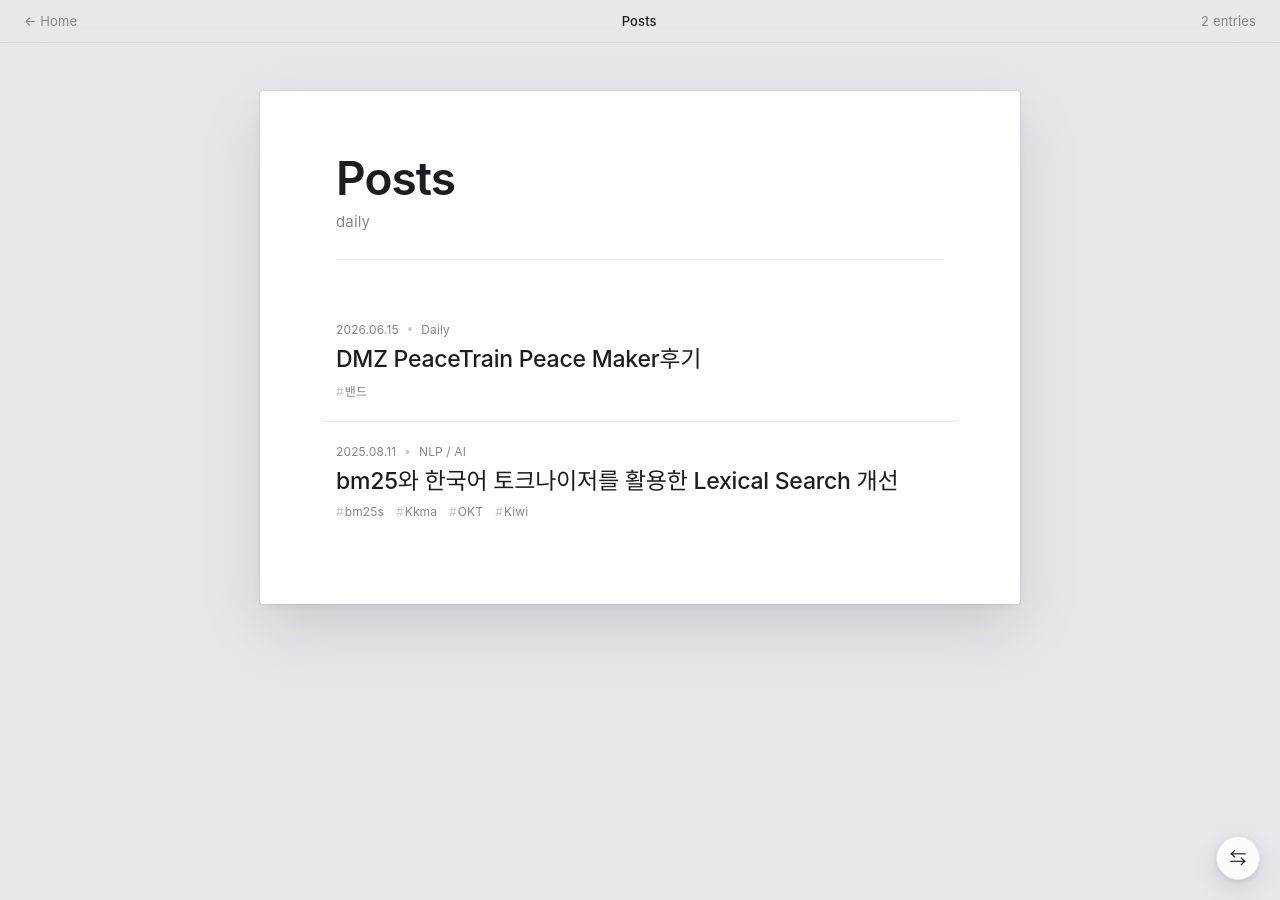
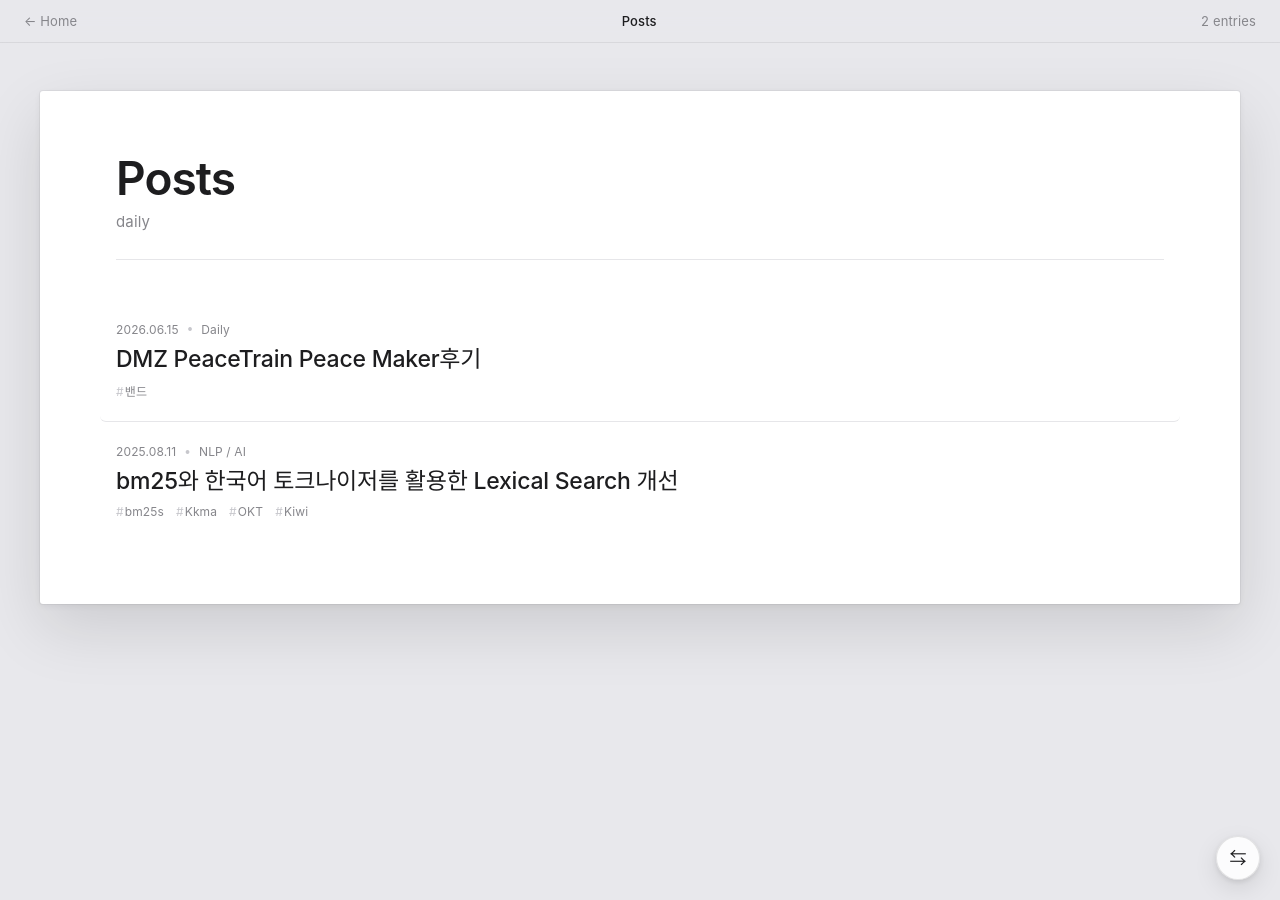
Before and after one commit to ijzereen/ijzereen.github.io, a Jekyll site: the page built from blog.html, in a window 1280 px wide. Built offline with Jekyll 4.4.1, drawn with Linux system fonts in a browser that asks for light colours.

Commit message:
feat: 문서 기본 너비 1200px로 확대
- post/blog-index/portfolio 기본 폭 → 1200px (Tweak 미설정 시)
- 너비 Tweak 리셋 기준값도 1200px

Co-Authored-By: Claude Opus 4.8 (1M context) <noreply@anthropic.com>

```diff
--- a/_includes/width-tweak.html
+++ b/_includes/width-tweak.html
@@ -20,7 +20,7 @@
     var range  = wrap.querySelector('.wt-range');
     var val    = wrap.querySelector('.wt-val');
     var reset  = wrap.querySelector('.wt-reset');
-    var DEFAULT = 760;
+    var DEFAULT = 1200;
 
     function read()  { try { return localStorage.getItem('docWidth'); } catch (e) { return null; } }
     function label(v){ val.textContent = v ? v + 'px' : '기본'; }
--- a/assets/css/blog-index.css
+++ b/assets/css/blog-index.css
@@ -4,7 +4,7 @@
 
 /* 문서 종이 */
 .terminal {
-    max-width: var(--doc-width, 760px);
+    max-width: var(--doc-width, 1200px);
     margin: 48px auto 80px;
     padding: clamp(48px, 7vh, 84px) clamp(36px, 6vw, 76px);
     background: var(--pg-paper);
--- a/assets/css/portfolio.css
+++ b/assets/css/portfolio.css
@@ -5,7 +5,7 @@
 /* 문서 종이 */
 .dossier {
     position: relative;
-    max-width: var(--doc-width, 820px);
+    max-width: var(--doc-width, 1200px);
     margin: 48px auto 80px;
     padding: clamp(52px, 7vh, 88px) clamp(40px, 6vw, 80px);
     background: var(--pg-paper);
--- a/assets/css/post.css
+++ b/assets/css/post.css
@@ -7,7 +7,7 @@ body { line-height: 1.75; }
 /* 문서 종이 */
 article {
     position: relative;
-    max-width: var(--doc-width, 740px);
+    max-width: var(--doc-width, 1200px);
     margin: 48px auto 80px;
     padding: clamp(52px, 7vh, 88px) clamp(40px, 6vw, 76px);
     background: var(--pg-paper);
```
